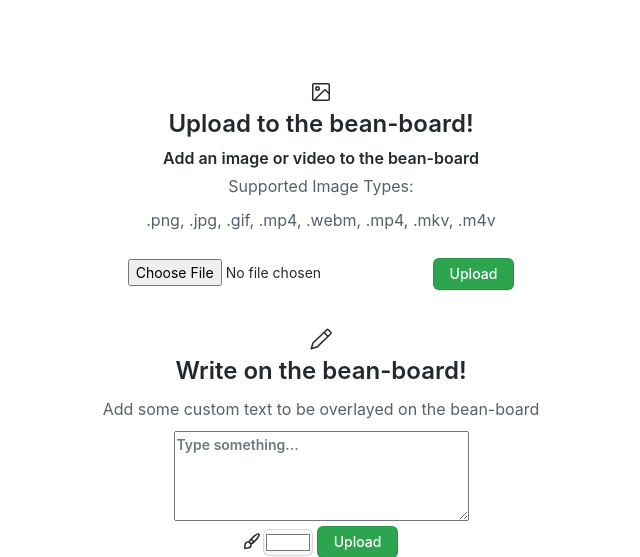
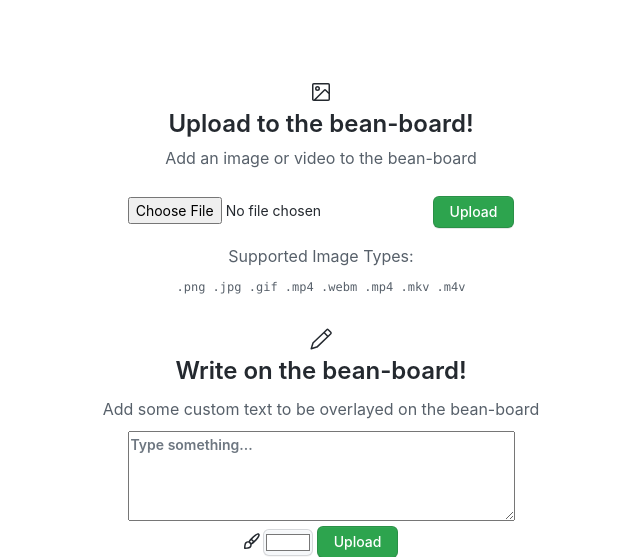
Before and after one commit to GrantBirki/bean-board, a Flask app: page / in a window 1280 px wide. Shown: the top 557 px of the page, without its empty margins (319-959 px from the left). Run offline with Flask 2, Linux system fonts and the light colour scheme.

Commit message:
move text and make it monospace

```diff
--- a/templates/index.html
+++ b/templates/index.html
@@ -10,13 +10,13 @@
     </svg>
     <br>
     <h2 class="mb-1">Upload to the bean-board!</h2>
-    <h4 class="mb-1">Add an image or video to the bean-board</h4>
-    <p>Supported Image Types:</p>
-    <p>.png, .jpg, .gif, .mp4, .webm, .mp4, .mkv, .m4v</p>
+    <p>Add an image or video to the bean-board</p>
     <form method=post enctype=multipart/form-data>
         <input type=file name=file>
         <input type=submit value=Upload class="btn btn-primary my-3">
     </form>
+    <p>Supported Image Types:</p>
+    <p class="text-mono text-small">.png .jpg .gif .mp4 .webm .mp4 .mkv .m4v</p>
     <br>
     <svg class="octicon" xmlns="http://www.w3.org/2000/svg" viewBox="0 0 24 24" width="24" height="24">
         <path fill-rule="evenodd"
@@ -27,7 +27,7 @@
     <p>Add some custom text to be overlayed on the bean-board</p>
     <form method=post enctype=multipart/form-data>
         <label>
-            <textarea name="text" placeholder="Type something..." rows="4" cols="30"></textarea>
+            <textarea name="text" placeholder="Type something..." rows="4" cols="40"></textarea>
         </label>
         <br>
         <label>
```
